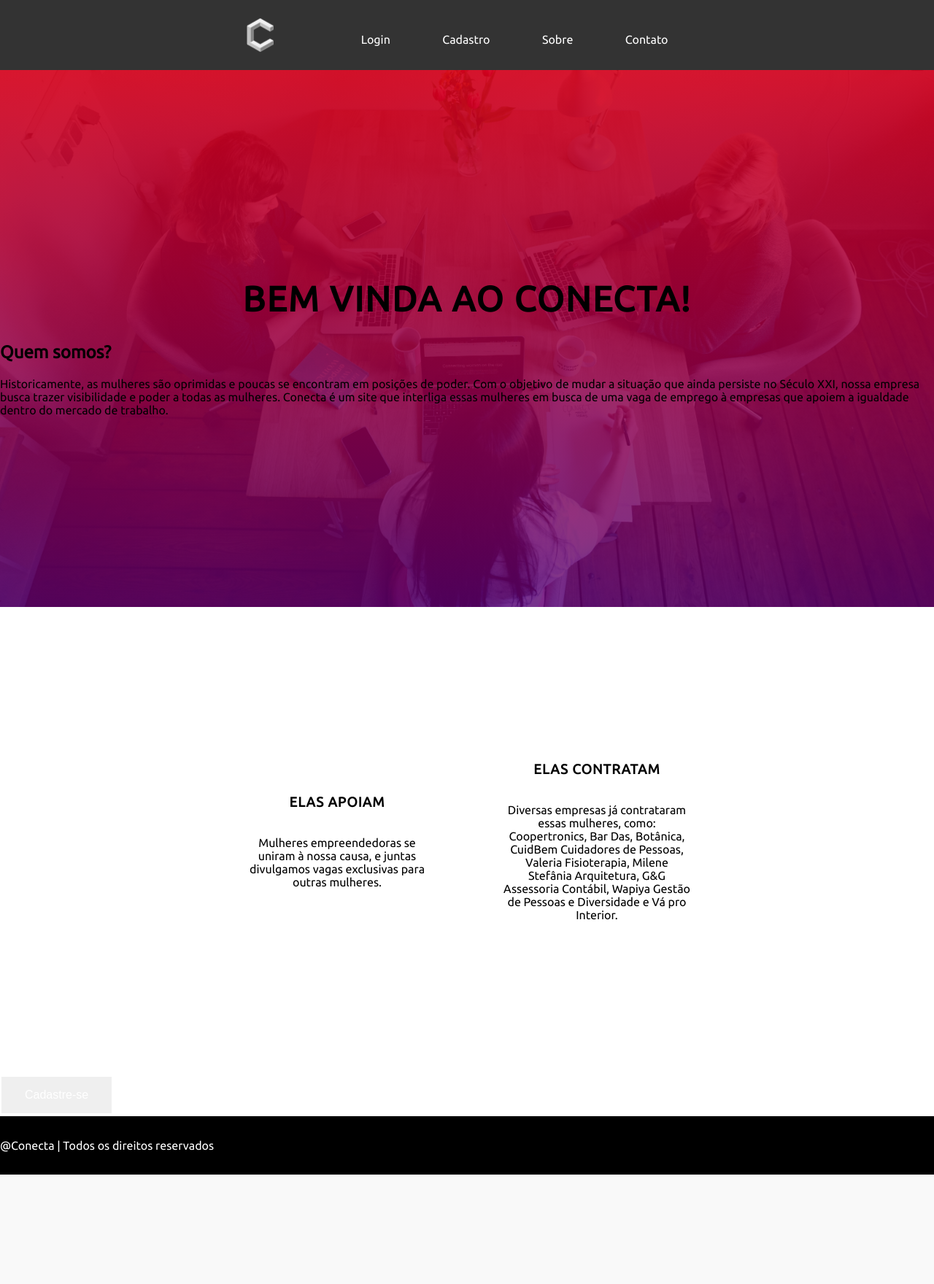
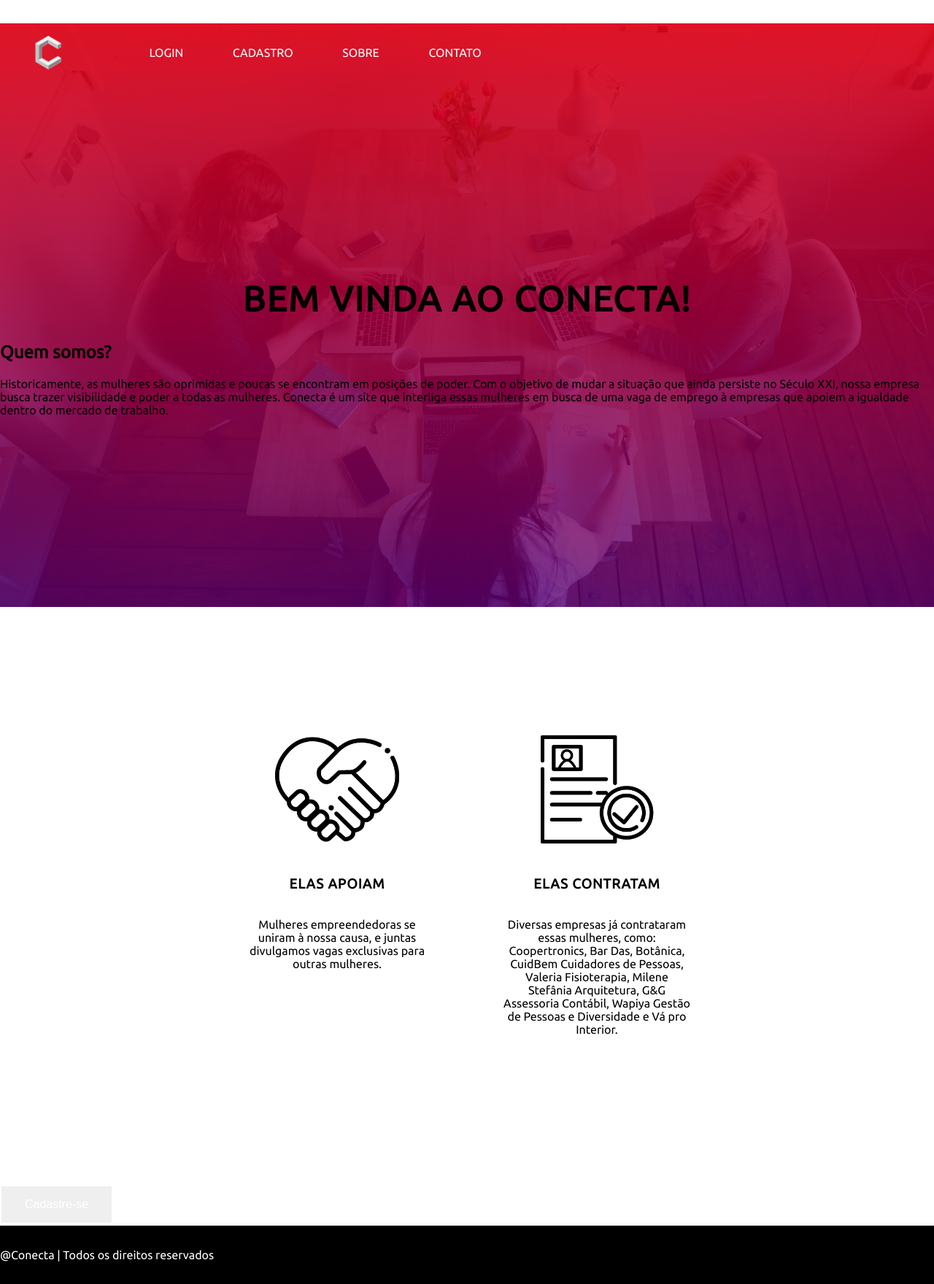
Before and after one commit to demoday-elas/demoday-elas, a Django app: page / in a window 1280 px wide. Shown: the whole page at 73% size. Before the commit the page ends 1610 px from the top, so only its background shows below. Run offline with Django 3.2, Linux system fonts and the light colour scheme.

Commit message:
criar a sessão 'elas apoiam, elas contratam'

```diff
--- a/app/static/css/style1.css
+++ b/app/static/css/style1.css
@@ -1,28 +1,22 @@
 body{
     margin:0;
-    padding: 0;
     font-family: 'Ubuntu', sans-serif;
 }
 
 header{
     background: linear-gradient(rgba(223, 0, 19, 0.918),rgba(99, 0, 112, 0.787)), url('/static/images/header.jpg');
     background-size: cover;
-    background-position: center;
+    background-position: top;
     height: 100vh;
 }
 
 nav{
     align-items: center;
-    background: #333;
     color: #fff;
     display: flex;
-    font-size: 2rem;
-    height: 6rem;
-    justify-content: center;
-    left: 0;
     position: fixed;
-    right: 0;
-    top: 0;
+    flex-direction: row;
+    flex-wrap: wrap;
 }
 
 nav ul{
@@ -40,6 +34,11 @@
     text-decoration: none;
     color: #fff;
     font-size: 16px;
+    text-transform: uppercase;
+}
+
+nav ul li a:hover{
+    text-decoration:
 }
 
 .logo{
@@ -61,7 +60,8 @@
     height: 80vh;
     display: flex;
     justify-content: center;
-    align-items: center;
+    align-items: top;
+    margin-top: 150px;
 }
 
 section div{
@@ -76,6 +76,10 @@
 section div h3{
     text-transform: uppercase;
     letter-spacing: 1px;
+}
+
+.apoio, .contrato{
+    height: 200px;
 }
 
 button{
--- a/app/templates/index.html
+++ b/app/templates/index.html
@@ -33,10 +33,12 @@
     </header>
     <section>
         <div>
+            <img class="apoio" src="{% static 'images/apoio.png' %}" alt="">
             <h3>elas apoiam</h3>
             <p>Mulheres empreendedoras se uniram à nossa causa, e juntas divulgamos vagas exclusivas para outras mulheres.</p>
         </div>
         <div>
+            <img class="contrato" src="{% static 'images/contrato.png' %}" alt="">
             <h3>elas contratam</h3>
             <p>Diversas empresas já contrataram essas mulheres, como: Coopertronics, Bar Das, Botânica, CuidBem Cuidadores de Pessoas, Valeria Fisioterapia, Milene Stefânia Arquitetura, G&G Assessoria Contábil, Wapiya Gestão de Pessoas e Diversidade e Vá pro Interior.</p>
         </div>
```
Also changed, not shown: app/static/images/apoio.png (added), app/static/images/contrato.png (added).
